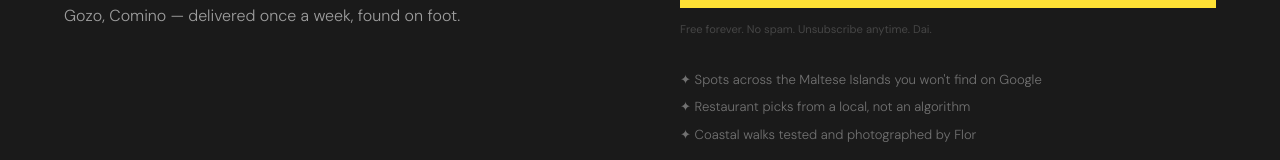
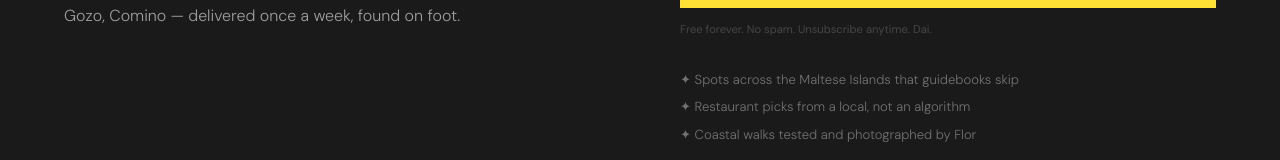
Before and after one commit to onchainpathfinder/followtheflor, a Next.js app: page /explores in a window 1280 px wide. Shown: the part 2798-2958 px from the top of the page. Built offline with nearby package versions, Linux system fonts and the light colour scheme; a web font is replaced by a local one.

Commit message:
Fix newsletter copy: replace 'won't find on Google' with 'guidebooks skip'
Co-Authored-By: Claude Opus 4.6 (1M context) <noreply@anthropic.com>

```diff
--- a/app/explores/page.tsx
+++ b/app/explores/page.tsx
@@ -120,7 +120,7 @@ export default function ExploresPage() {
         headline={<>Get the Maltese Islands&apos; hidden spots<br /><em>before everyone else does.</em></>}
         description="The restaurants, walks, and cultural corners that tourists miss. Malta, Gozo, Comino — delivered once a week, found on foot."
         proofItems={[
-          'Spots across the Maltese Islands you won\'t find on Google',
+          'Spots across the Maltese Islands that guidebooks skip',
           'Restaurant picks from a local, not an algorithm',
           'Coastal walks tested and photographed by Flor',
         ]}
--- a/components/blog/PostLayout.tsx
+++ b/components/blog/PostLayout.tsx
@@ -40,7 +40,7 @@ const pillarNewsletter: Record<string, {
     headline: <>Get the Maltese Islands&apos; hidden spots<br /><em>before everyone else does.</em></>,
     description: 'The restaurants, walks, and cultural corners that tourists miss. Malta, Gozo, Comino — found on foot.',
     proofItems: [
-      'Spots across the Maltese Islands you won\'t find on Google',
+      'Spots across the Maltese Islands that guidebooks skip',
       'Restaurant picks from a local, not an algorithm',
       'Coastal walks tested and photographed by Flor',
     ],
--- a/components/layout/Newsletter.tsx
+++ b/components/layout/Newsletter.tsx
@@ -15,7 +15,7 @@ export default function Newsletter({
   description = 'One email. The best of crypto insights, Malta secrets, and trail finds — picked just for you.',
   proofItems = [
     'Crypto red flags your compliance team misses',
-    'Malta spots you won\'t find on Google',
+    'Malta spots the guidebooks don\'t cover',
     'Routes tested by someone who actually runs them',
   ],
 }: NewsletterProps) {
```
